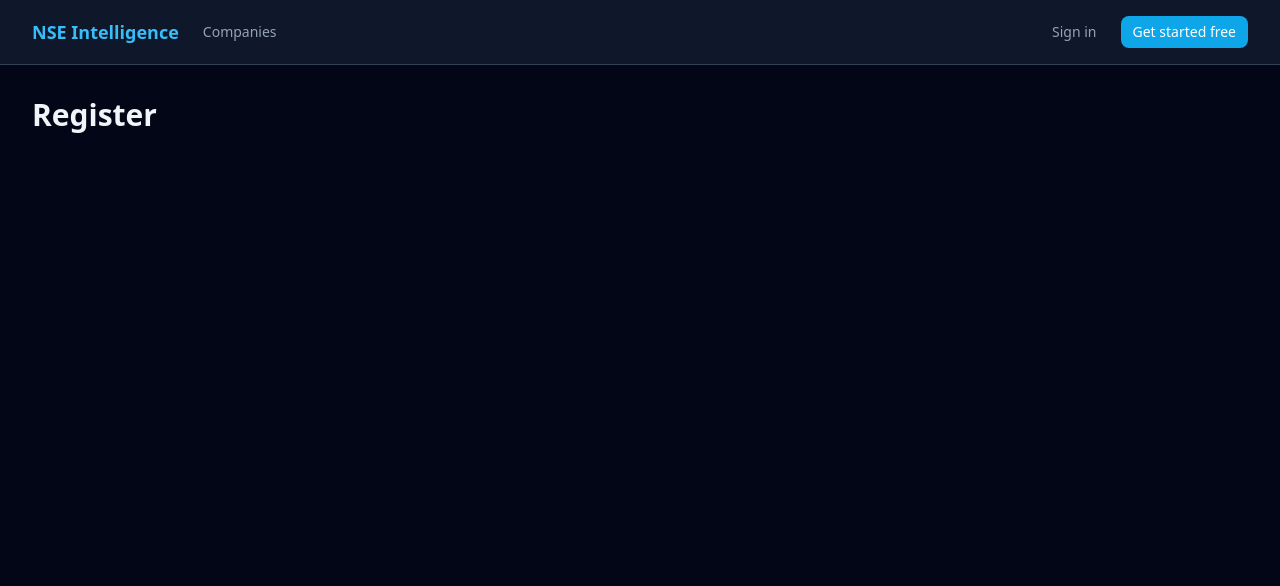
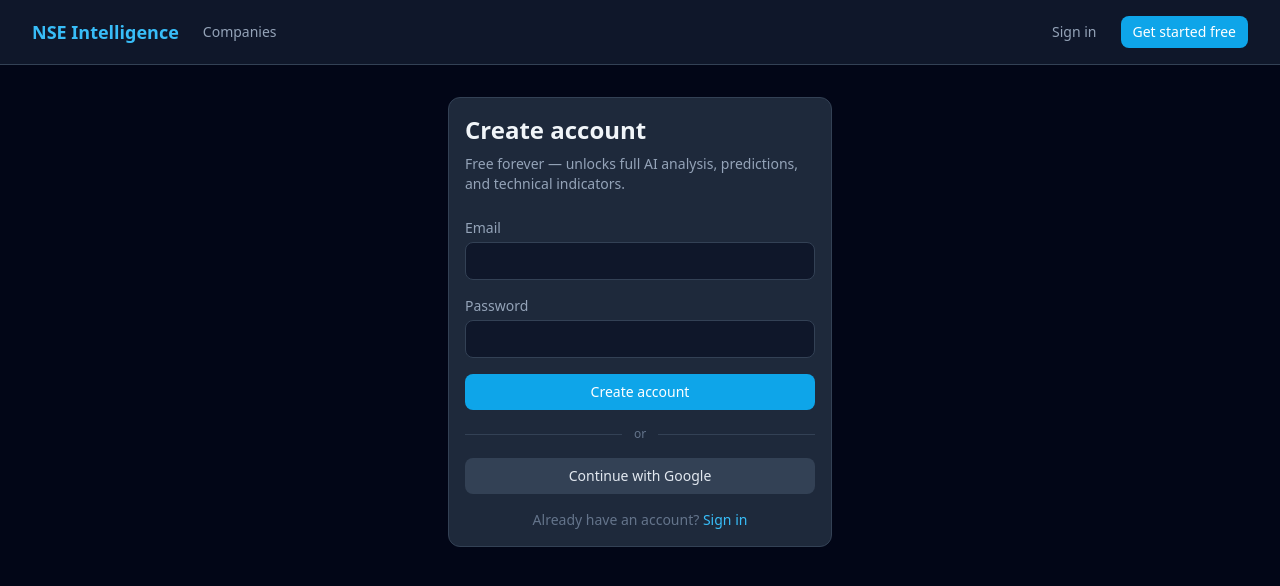
Before and after one commit to MoengaAlex1/nse_predictor, a React (Vite) app in the folder frontend/: page /register in a window 1280 px wide. Shown: the top 586 px of the page. Built offline with nearby package versions, Linux system fonts and the light colour scheme; no server answers.

Commit message:
feat: implement Login and Register pages with email + Google Auth

```diff
--- a/frontend/src/pages/Login.tsx
+++ b/frontend/src/pages/Login.tsx
@@ -1,8 +1,106 @@
-import type { FC } from "react";
+import type { FC, FormEvent } from "react";
+import { useState } from "react";
+import { Link, useNavigate } from "react-router-dom";
 import { PageShell } from "../components/layout/PageShell";
+import { Card } from "../components/ui/Card";
+import { Button } from "../components/ui/Button";
+import { loginWithEmail, loginWithGoogle } from "../lib/auth";
 
-export const Login: FC = () => (
-  <PageShell>
-    <h1 className="text-3xl font-bold">Login</h1>
-  </PageShell>
-);
+export const Login: FC = () => {
+  const navigate = useNavigate();
+  const [email, setEmail] = useState("");
+  const [password, setPassword] = useState("");
+  const [error, setError] = useState<string | null>(null);
+  const [loading, setLoading] = useState(false);
+
+  async function handleEmailLogin(e: FormEvent) {
+    e.preventDefault();
+    setError(null);
+    setLoading(true);
+    try {
+      await loginWithEmail(email, password);
+      navigate("/");
+    } catch (err: unknown) {
+      setError(err instanceof Error ? err.message : "Login failed");
+    } finally {
+      setLoading(false);
+    }
+  }
+
+  async function handleGoogleLogin() {
+    setError(null);
+    setLoading(true);
+    try {
+      await loginWithGoogle();
+      navigate("/");
+    } catch (err: unknown) {
+      setError(err instanceof Error ? err.message : "Login failed");
+    } finally {
+      setLoading(false);
+    }
+  }
+
+  return (
+    <PageShell>
+      <div className="mx-auto max-w-sm">
+        <Card>
+          <h1 className="mb-6 text-2xl font-bold text-slate-100">Sign in</h1>
+
+          {error && (
+            <p className="mb-4 rounded-lg bg-red-950/50 p-3 text-sm text-red-400">
+              {error}
+            </p>
+          )}
+
+          <form onSubmit={handleEmailLogin} className="space-y-4">
+            <div>
+              <label className="mb-1 block text-sm text-slate-400">Email</label>
+              <input
+                type="email"
+                required
+                value={email}
+                onChange={(e) => setEmail(e.target.value)}
+                className="w-full rounded-lg border border-slate-700 bg-slate-900 px-3 py-2 text-sm text-slate-200 focus:border-sky-500 focus:outline-none"
+              />
+            </div>
+            <div>
+              <label className="mb-1 block text-sm text-slate-400">Password</label>
+              <input
+                type="password"
+                required
+                value={password}
+                onChange={(e) => setPassword(e.target.value)}
+                className="w-full rounded-lg border border-slate-700 bg-slate-900 px-3 py-2 text-sm text-slate-200 focus:border-sky-500 focus:outline-none"
+              />
+            </div>
+            <Button type="submit" className="w-full" disabled={loading}>
+              {loading ? "Signing in…" : "Sign in"}
+            </Button>
+          </form>
+
+          <div className="my-4 flex items-center gap-3">
+            <div className="flex-1 border-t border-slate-700" />
+            <span className="text-xs text-slate-500">or</span>
+            <div className="flex-1 border-t border-slate-700" />
+          </div>
+
+          <Button
+            variant="secondary"
+            className="w-full"
+            onClick={handleGoogleLogin}
+            disabled={loading}
+          >
+            Continue with Google
+          </Button>
+
+          <p className="mt-4 text-center text-sm text-slate-500">
+            No account?{" "}
+            <Link to="/register" className="text-sky-400 hover:underline">
+              Sign up free
+            </Link>
+          </p>
+        </Card>
+      </div>
+    </PageShell>
+  );
+};
--- a/frontend/src/pages/Register.tsx
+++ b/frontend/src/pages/Register.tsx
@@ -1,8 +1,112 @@
-import type { FC } from "react";
+import type { FC, FormEvent } from "react";
+import { useState } from "react";
+import { Link, useNavigate } from "react-router-dom";
 import { PageShell } from "../components/layout/PageShell";
+import { Card } from "../components/ui/Card";
+import { Button } from "../components/ui/Button";
+import { registerWithEmail, loginWithGoogle } from "../lib/auth";
 
-export const Register: FC = () => (
-  <PageShell>
-    <h1 className="text-3xl font-bold">Register</h1>
-  </PageShell>
-);
+export const Register: FC = () => {
+  const navigate = useNavigate();
+  const [email, setEmail] = useState("");
+  const [password, setPassword] = useState("");
+  const [error, setError] = useState<string | null>(null);
+  const [loading, setLoading] = useState(false);
+
+  async function handleRegister(e: FormEvent) {
+    e.preventDefault();
+    if (password.length < 6) {
+      setError("Password must be at least 6 characters");
+      return;
+    }
+    setError(null);
+    setLoading(true);
+    try {
+      await registerWithEmail(email, password);
+      navigate("/");
+    } catch (err: unknown) {
+      setError(err instanceof Error ? err.message : "Registration failed");
+    } finally {
+      setLoading(false);
+    }
+  }
+
+  async function handleGoogleRegister() {
+    setError(null);
+    setLoading(true);
+    try {
+      await loginWithGoogle();
+      navigate("/");
+    } catch (err: unknown) {
+      setError(err instanceof Error ? err.message : "Sign up failed");
+    } finally {
+      setLoading(false);
+    }
+  }
+
+  return (
+    <PageShell>
+      <div className="mx-auto max-w-sm">
+        <Card>
+          <h1 className="mb-2 text-2xl font-bold text-slate-100">Create account</h1>
+          <p className="mb-6 text-sm text-slate-400">
+            Free forever — unlocks full AI analysis, predictions, and technical indicators.
+          </p>
+
+          {error && (
+            <p className="mb-4 rounded-lg bg-red-950/50 p-3 text-sm text-red-400">{error}</p>
+          )}
+
+          <form onSubmit={handleRegister} className="space-y-4">
+            <div>
+              <label className="mb-1 block text-sm text-slate-400">Email</label>
+              <input
+                type="email"
+                required
+                value={email}
+                onChange={(e) => setEmail(e.target.value)}
+                className="w-full rounded-lg border border-slate-700 bg-slate-900 px-3 py-2 text-sm text-slate-200 focus:border-sky-500 focus:outline-none"
+              />
+            </div>
+            <div>
+              <label className="mb-1 block text-sm text-slate-400">Password</label>
+              <input
+                type="password"
+                required
+                minLength={6}
+                value={password}
+                onChange={(e) => setPassword(e.target.value)}
+                className="w-full rounded-lg border border-slate-700 bg-slate-900 px-3 py-2 text-sm text-slate-200 focus:border-sky-500 focus:outline-none"
+              />
+            </div>
+            <Button type="submit" className="w-full" disabled={loading}>
+              {loading ? "Creating account…" : "Create account"}
+            </Button>
+          </form>
+
+          <div className="my-4 flex items-center gap-3">
+            <div className="flex-1 border-t border-slate-700" />
+            <span className="text-xs text-slate-500">or</span>
+            <div className="flex-1 border-t border-slate-700" />
+          </div>
+
+          <Button
+            variant="secondary"
+            className="w-full"
+            onClick={handleGoogleRegister}
+            disabled={loading}
+          >
+            Continue with Google
+          </Button>
+
+          <p className="mt-4 text-center text-sm text-slate-500">
+            Already have an account?{" "}
+            <Link to="/login" className="text-sky-400 hover:underline">
+              Sign in
+            </Link>
+          </p>
+        </Card>
+      </div>
+    </PageShell>
+  );
+};
```
